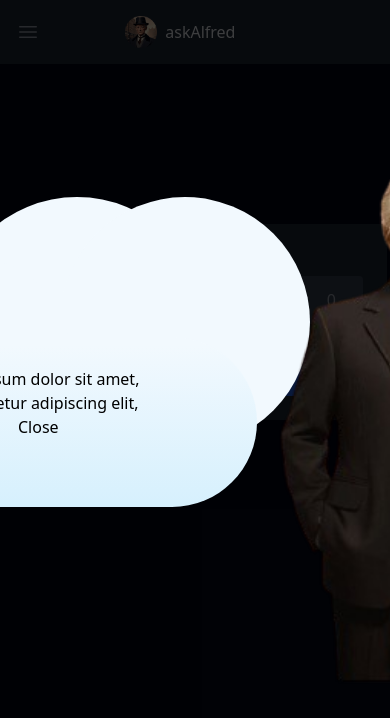
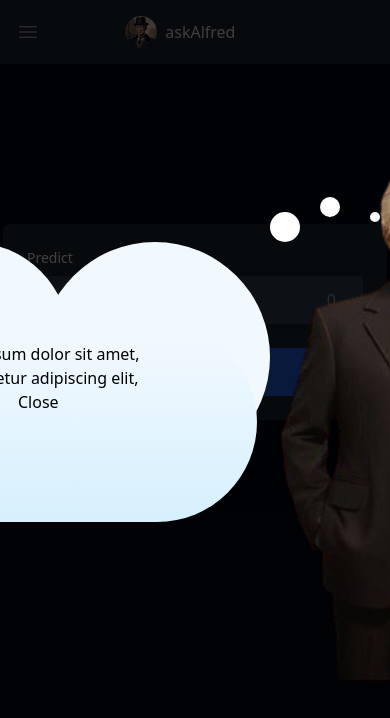
Before and after one commit to Satvik1769/askAlfred, a React (Vite) app in the folder frontend/: page /predict in a window 390 px wide. Both pictures are taken after a click on the button "Predict". Shown: the top 718 px of the page. Built offline with nearby package versions, Linux system fonts and the light colour scheme; what @web3modal/ethers would draw is missing.

Commit message:
update alfred

```diff
--- a/frontend/src/components/Predict.jsx
+++ b/frontend/src/components/Predict.jsx
@@ -1,6 +1,7 @@
 import ImagePopup from "./ImagePopup";
 import NavigationBar from "./NavigationBar";
 import { useState } from "react";
+import "../image.css";
 
 export default function Predict() {
   const navigation = [
@@ -61,31 +62,16 @@ export default function Predict() {
             {/* White Circular Divs */}
             <div
               className="bg-white rounded-full absolute"
-              style={{
-                width: "10px",
-                height: "10px",
-                top: "40px",
-                left: "830px",
-              }}
+              id="circular1"
             ></div>
             <div
               className="bg-white rounded-full absolute"
-              style={{
-                width: "20px",
-                height: "20px",
-                top: "30px",
-                left: "765px",
-              }}
+              id="circular2"
             ></div>
 
             <div
               className="bg-white rounded-full absolute"
-              style={{
-                width: "30px",
-                height: "30px",
-                top: "50px",
-                left: "700px",
-              }}
+              id="circular3"
             ></div>
 
             <img src="/alfred2.png" style={{ height: "550px" }} />
--- a/frontend/src/image.css
+++ b/frontend/src/image.css
@@ -11,6 +11,36 @@
 }
 body {
   background: #020617;
+}
+
+#circular1 {
+  width: 10px;
+  height: 10px;
+  position: absolute;
+  top: 40px;
+  left: 820px;
+  background-color: white;
+  z-index: 10; /* Ensures it's above other elements */
+}
+
+#circular2 {
+  width: 20px;
+  height: 20px;
+  position: absolute;
+  top: 30px;
+  left: 765px;
+  background-color: white;
+  z-index: 10; /* Ensures it's above other elements */
+}
+
+#circular3 {
+  width: 30px;
+  height: 30px;
+  position: absolute;
+  top: 50px;
+  left: 700px;
+  background-color: white;
+  z-index: 10; /* Ensures it's above other elements */
 }
 
 #cloud:after,
@@ -68,3 +98,89 @@ body {
   line-height: 1.5;
   color: #000;
 }
+@media screen and (max-width: 1020px) {
+  #cloud:after {
+    width: 200px;
+    height: 200px;
+    top: -80px;
+    left: 50px;
+    border-radius: 100px;
+  }
+
+  #cloud:before {
+    width: 0px;
+    height: 0px;
+    top: -10px;
+    right: 50px;
+    border-radius: 100px;
+  }
+
+  .middle-circle {
+    width: 230px;
+    height: 230px;
+    position: absolute;
+    top: -80px;
+    left: 220px;
+  }
+
+  #cloud {
+    width: 750px;
+    height: 200px;
+    padding: 10px;
+  }
+  #circular1 {
+    top: 65px;
+    left: 550px;
+  }
+  #circular2 {
+    top: 50px;
+    left: 500px;
+  }
+  #circular3 {
+    top: 65px;
+    left: 450px;
+  }
+}
+@media screen and (max-width: 560px) {
+  #cloud:after {
+    width: 200px;
+    height: 200px;
+    top: -80px;
+    left: 50px;
+    border-radius: 100px;
+  }
+
+  #cloud:before {
+    width: 0px;
+    height: 0px;
+    top: -10px;
+    right: 50px;
+    border-radius: 100px;
+  }
+
+  .middle-circle {
+    width: 230px;
+    height: 230px;
+    position: absolute;
+    top: -80px;
+    left: 220px;
+  }
+
+  #cloud {
+    width: 750px;
+    height: 200px;
+    padding: 10px;
+  }
+  #circular1 {
+    top: 65px;
+    left: 550px;
+  }
+  #circular2 {
+    top: 50px;
+    left: 500px;
+  }
+  #circular3 {
+    top: 65px;
+    left: 450px;
+  }
+}
```
